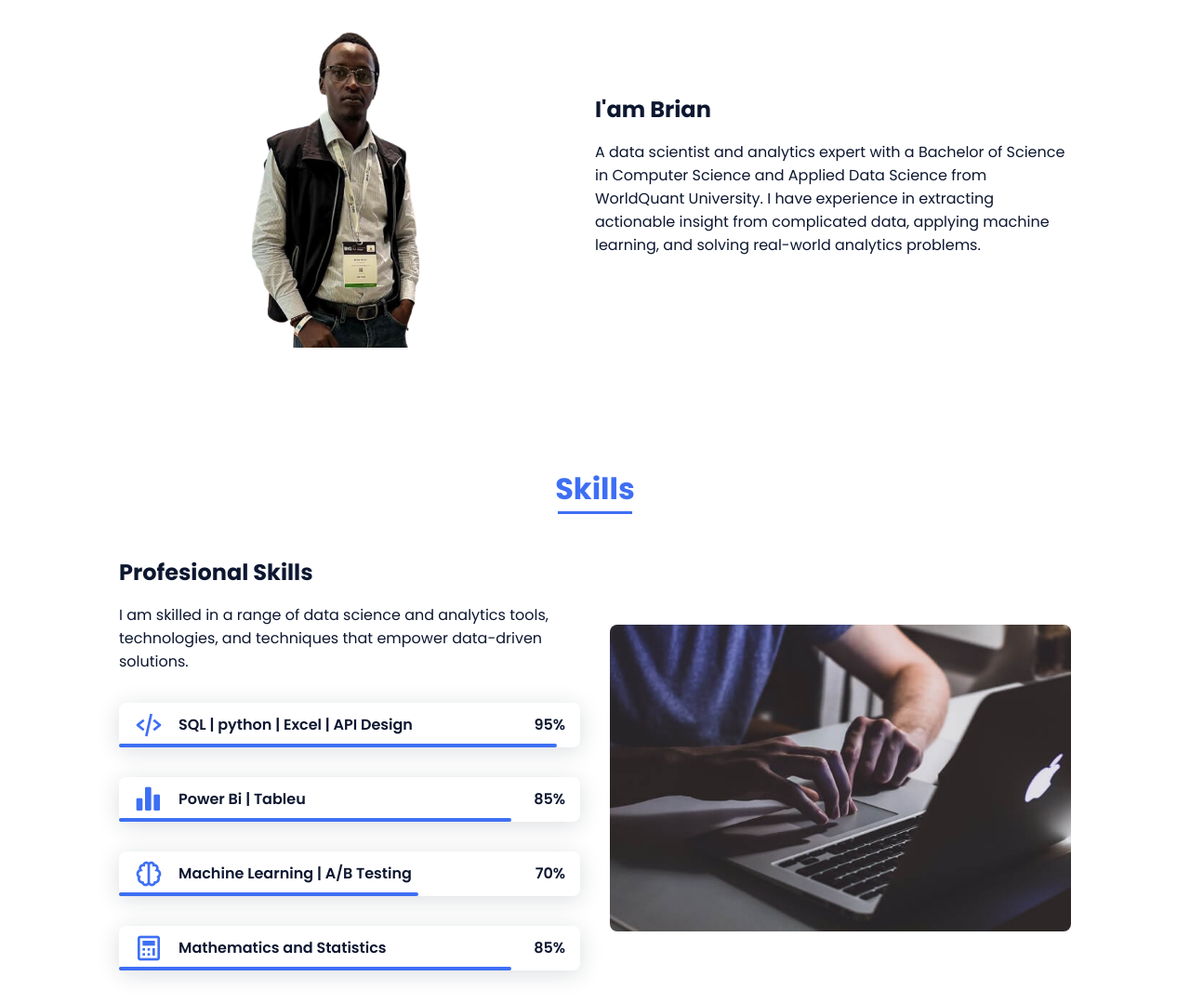
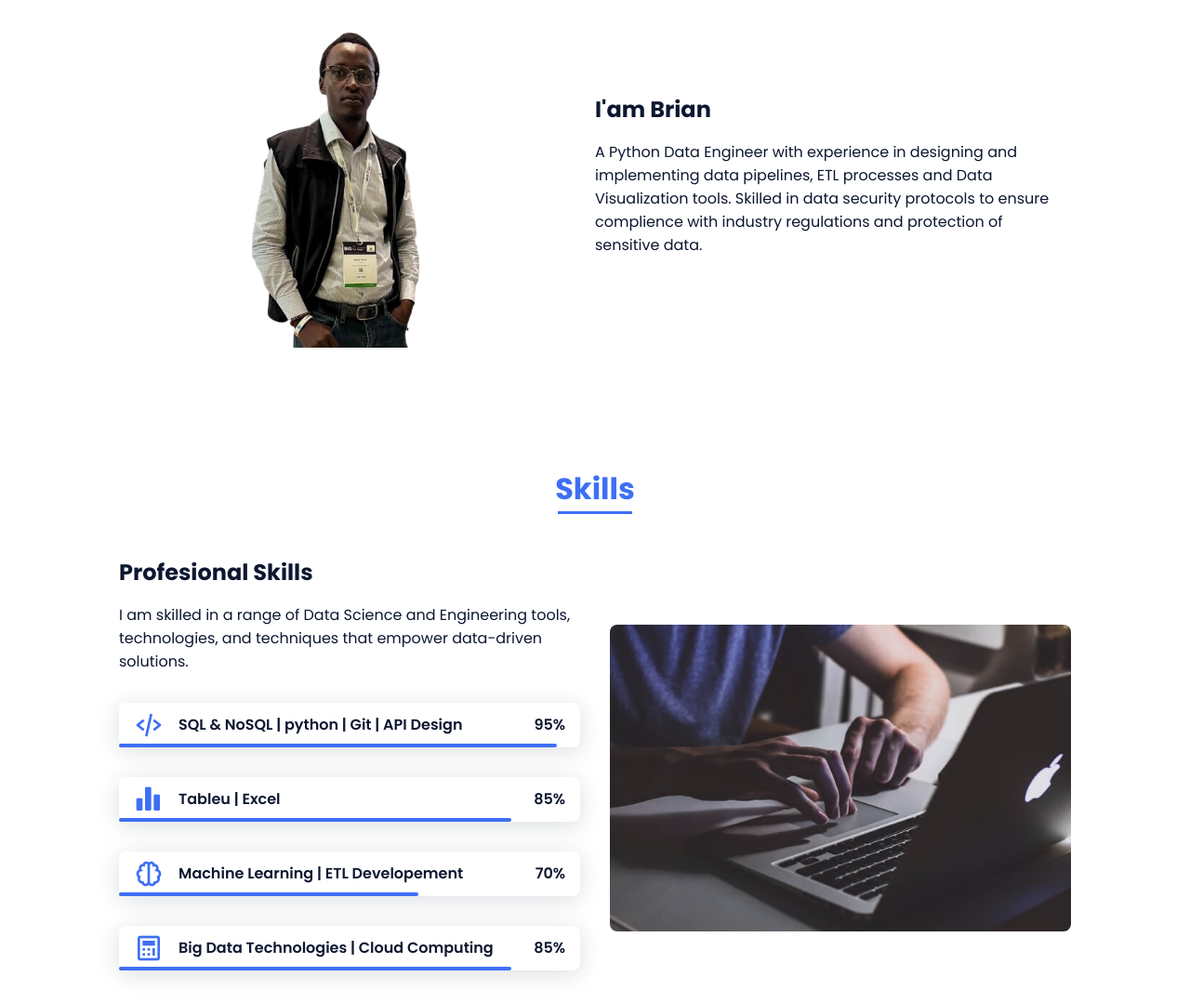
Before and after one commit to brian-dart/portfolio-site, a plain HTML site: page index.html in a window 1280 px wide. Shown: the part 896-1975 px from the top of the page at 93% size. Drawn offline with nearby package versions, Linux system fonts and the light colour scheme.

Commit message:
Update index.html

```diff
--- a/index.html
+++ b/index.html
@@ -41,14 +41,15 @@
         <!--===== HOME =====-->
         <section class="home bd-grid" id="home">
             <div class="home__data">
-                <h1 class="home__title">Hi,<br>I'am <span class="home__title-color">Brian Mugo</span><br> Data Analyst
+                <h1 class="home__title">Hi,<br>I'am <span class="home__title-color">Brian Mugo</span><br> Data Engineer
                 </h1>
 
                 <a href="#contact" class="button">Contact</a>
             </div>
 
             <div class="home__social">
-                <a href="https://www.linkedin.com/in/brian-mugo-2a01a6188/" class="home__social-icon"><i class='bx bxl-linkedin'></i></a>
+                <a href="https://www.linkedin.com/in/brian-mugo-2a01a6188/" class="home__social-icon"><i
+                        class='bx bxl-linkedin'></i></a>
                 <a href="" class="home__social-icon"><i class='bx bxl-github'></i></a>
             </div>
 
@@ -79,10 +80,12 @@
 
                 <div>
                     <h2 class="about__subtitle">I'am Brian</h2>
-                    <p class="about__text">A data scientist and analytics expert with a Bachelor of Science in Computer
-                        Science and Applied Data Science from WorldQuant University. I have experience in extracting
-                        actionable insight from complicated data, applying machine learning, and solving real-world
-                        analytics problems.</p>
+                    <p class="about__text">A Python Data Engineer with experience in designing and implementing data
+                        pipelines, ETL processes and
+                        Data Visualization tools. Skilled in data security protocols to ensure complience with industry
+                        regulations and protection
+                        of sensitive data.
+                    </p>
                 </div>
             </div>
         </section>
@@ -94,12 +97,12 @@
             <div class="skills__container bd-grid">
                 <div>
                     <h2 class="skills__subtitle">Profesional Skills</h2>
-                    <p class="skills__text">I am skilled in a range of data science and analytics tools, technologies,
+                    <p class="skills__text">I am skilled in a range of Data Science and Engineering tools, technologies,
                         and techniques that empower data-driven solutions.</p>
                     <div class="skills__data">
                         <div class="skills__names">
                             <i class='bx bx-code-alt skills__icon'></i>
-                            <span class="skills__name">SQL | python | Excel | API Design</span>
+                            <span class="skills__name">SQL & NoSQL | python | Git | API Design</span>
                         </div>
                         <div class="skills__bar skills__html">
 
@@ -111,7 +114,7 @@
                     <div class="skills__data">
                         <div class="skills__names">
                             <i class='bx bxs-bar-chart-alt-2 skills__icon'></i>
-                            <span class="skills__name">Power Bi | Tableu</span>
+                            <span class="skills__name">Tableu | Excel</span>
                         </div>
                         <div class="skills__bar skills__css">
 
@@ -123,7 +126,7 @@
                     <div class="skills__data">
                         <div class="skills__names">
                             <i class='bx bx-brain skills__icon'></i>
-                            <span class="skills__name">Machine Learning | A/B Testing</span>
+                            <span class="skills__name">Machine Learning | ETL Developement</span>
                         </div>
                         <div class="skills__bar skills__js">
 
@@ -135,7 +138,7 @@
                     <div class="skills__data">
                         <div class="skills__names">
                             <i class='bx bx-calculator skills__icon'></i>
-                            <span class="skills__name">Mathematics and Statistics</span>
+                            <span class="skills__name">Big Data Technologies | Cloud Computing</span>
                         </div>
                         <div class="skills__bar skills__ux">
 
```
